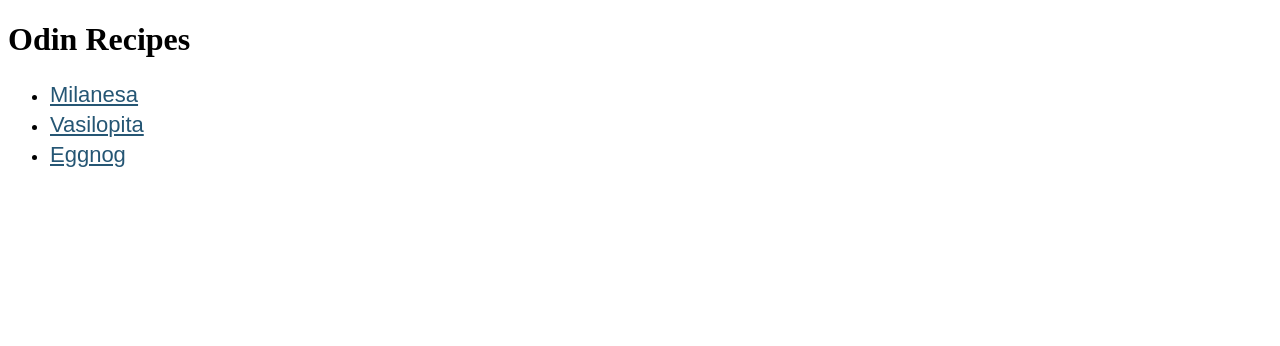
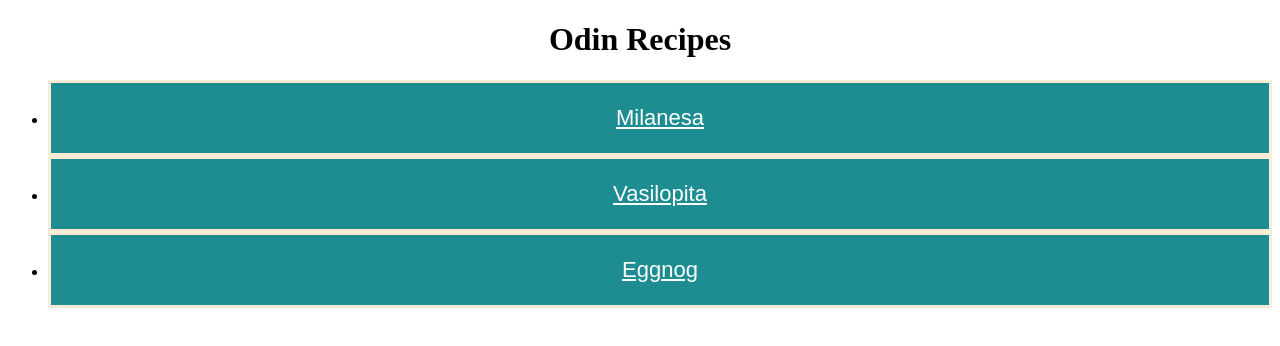
Before and after one commit to Burt8/odin-recipes, a plain HTML site: page index.html in a window 1280 px wide. Drawn offline with Linux system fonts and the light colour scheme.

Commit message:
Aligned text to center and enlarged links
Aligned all text to center and enlarged all links to boxes

```diff
--- a/index.html
+++ b/index.html
@@ -8,7 +8,7 @@
 
     <body>
         <h1>Odin Recipes</h1>
-        <ul>
+        <ul class="homelink">
             <li><a href="./recipes/Milanesa.html">Milanesa</a></li>
             <li><a href="./recipes/Vasilopita.html">Vasilopita</a></li>
             <li><a href="./recipes/Eggnog.html">Eggnog</a></li>
--- a/styles.css
+++ b/styles.css
@@ -1,8 +1,20 @@
-a {
+.homelink a {
     font-family:Arial, Helvetica, sans-serif;
     font-size: 22px;
-    color:hsl(203, 51%, 30%)
+    color:hsl(0, 0%, 100%);
+    display:block;
+    border-style: solid;
+    border-color:antiquewhite;
+    background-color: hsl(182, 67%, 34%);
+    padding: 1em;
+    height:auto;
+    width:auto;
+
+
 }
-li {
+ol{
     padding: 2px;
 }
+body {
+    text-align: center;
+}
```
